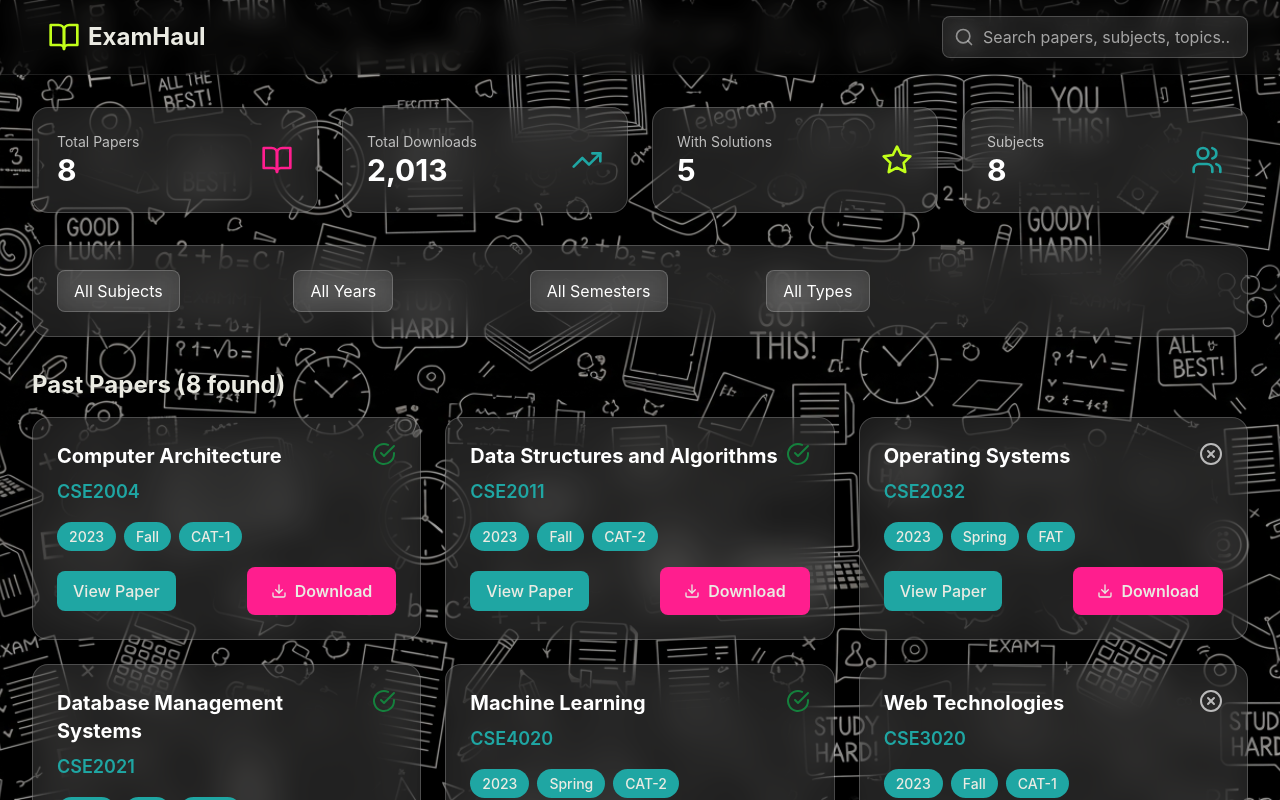
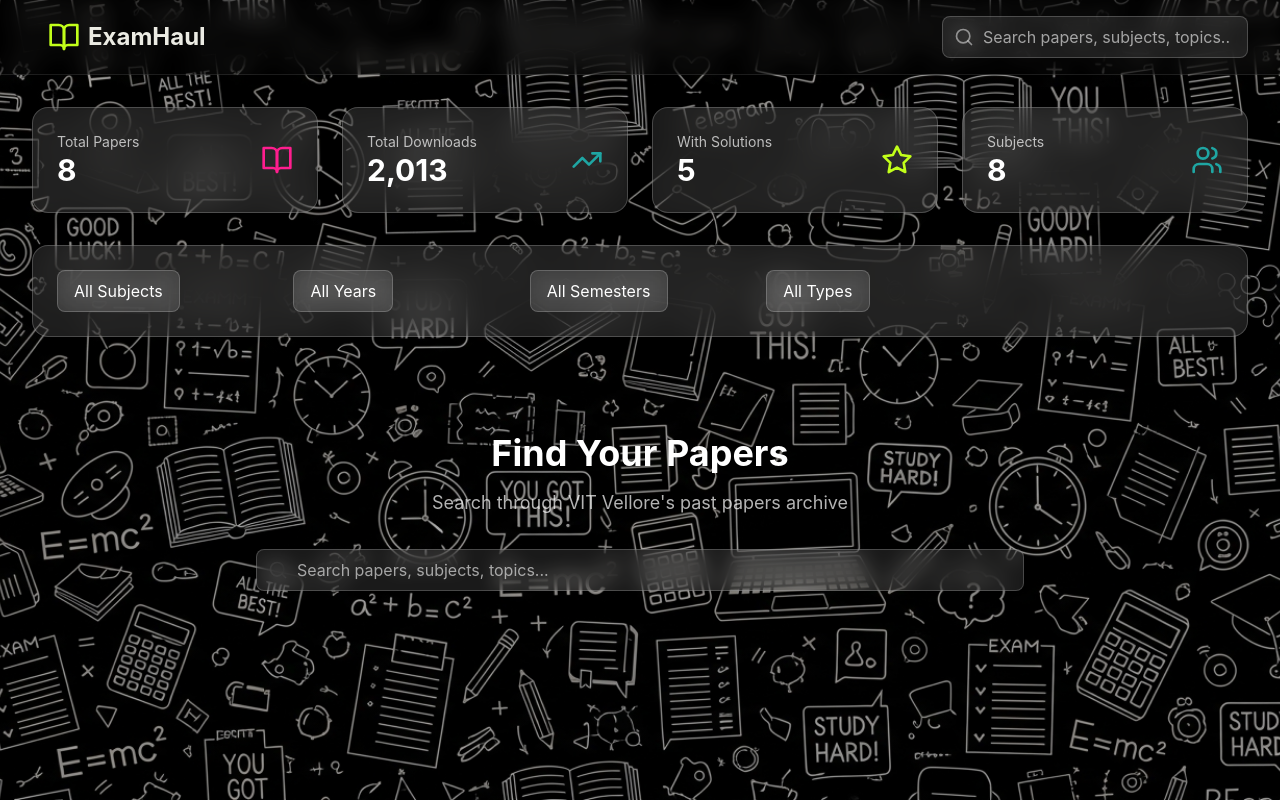
Before and after one commit to samarthnaikk/examhaul, a React (Create React App) app: page / in a window 1280 px wide. Shown: the top 800 px of the page. Built offline with nearby package versions, Linux system fonts and the light colour scheme.

Commit message:
Added search bar design

```diff
--- a/src/components/Dashboard.js
+++ b/src/components/Dashboard.js
@@ -150,27 +150,50 @@ const Dashboard = () => {
           </div>
         </div>
 
-        {/* Papers Grid */}
-        <div className="mb-6">
-          <h2 className="text-2xl font-bold text-paper-smoke mb-4">
-            Past Papers ({filteredPapers.length} found)
-          </h2>
-
-          {filteredPapers.length === 0 ? (
-            <div className="card text-center py-12">
-              <BookOpen className="w-16 h-16 text-white/40 mx-auto mb-4" />
-              <h3 className="text-xl font-semibold text-white mb-2">No papers found</h3>
-              <p className="text-white/70">
-                Try adjusting your search criteria or filters to find more papers.
+        {/* Centered Search Section */}
+        <div className="flex items-center justify-center py-16">
+          <div className="w-full max-w-4xl text-center">
+            <div className="mb-8">
+              <h2 className="text-3xl md:text-4xl font-bold text-white mb-4">
+                Find Your Papers
+              </h2>
+              <p className="text-white/70 text-lg">
+                Search through VIT Vellore's past papers archive
               </p>
             </div>
-          ) : (
-            <div className="grid grid-cols-1 md:grid-cols-2 lg:grid-cols-3 gap-6">
-              {filteredPapers.map((paper) => (
-                <PaperCard key={paper.id} paper={paper} />
-              ))}
+
+            <div className="w-full max-w-5xl mx-auto mt-4">
+              <SearchBar searchTerm={searchTerm} setSearchTerm={setSearchTerm} />
             </div>
-          )}
+
+            {searchTerm && (
+              <div className="mt-8">
+                <div className="text-white/70 mb-6 text-lg">
+                  {filteredPapers.length} papers found for "{searchTerm}"
+                </div>
+
+                {filteredPapers.length > 0 ? (
+                  <div className="grid grid-cols-1 md:grid-cols-2 lg:grid-cols-3 gap-6 max-h-96 overflow-y-auto">
+                    {filteredPapers.slice(0, 6).map((paper) => (
+                      <PaperCard key={paper.id} paper={paper} />
+                    ))}
+                    {filteredPapers.length > 6 && (
+                      <div className="col-span-full text-white/60 text-sm mt-4">
+                        Showing first 6 results. Refine your search for more specific results.
+                      </div>
+                    )}
+                  </div>
+                ) : (
+                  <div className="card py-8">
+                    <BookOpen className="w-12 h-12 text-white/40 mx-auto mb-4" />
+                    <p className="text-white/70">
+                      No papers found. Try a different search term.
+                    </p>
+                  </div>
+                )}
+              </div>
+            )}
+          </div>
         </div>
       </div>
     </div>
--- a/src/components/PaperComponents.js
+++ b/src/components/PaperComponents.js
@@ -3,7 +3,7 @@ import { Search, Download, CheckCircle, XCircle } from 'lucide-react';
 
 const SearchBar = ({ searchTerm, setSearchTerm }) => {
   return (
-    <div className="relative flex-1 max-w-md">
+    <div className="relative flex-1 max-w-3xl mx-auto w-full">
       <Search className="absolute left-3 top-1/2 transform -translate-y-1/2 text-white/60 w-5 h-5" />
       <input
         type="text"
```
Also changed, not shown: 11 other files (tests, documents, lock files or other folders).
